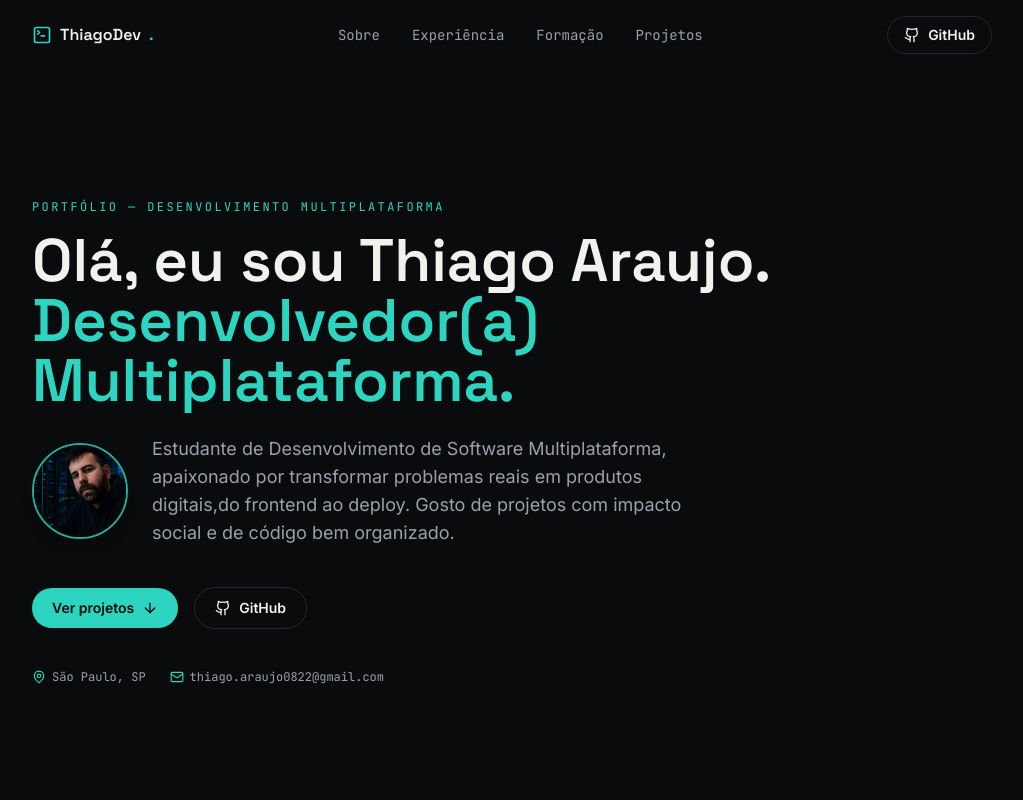
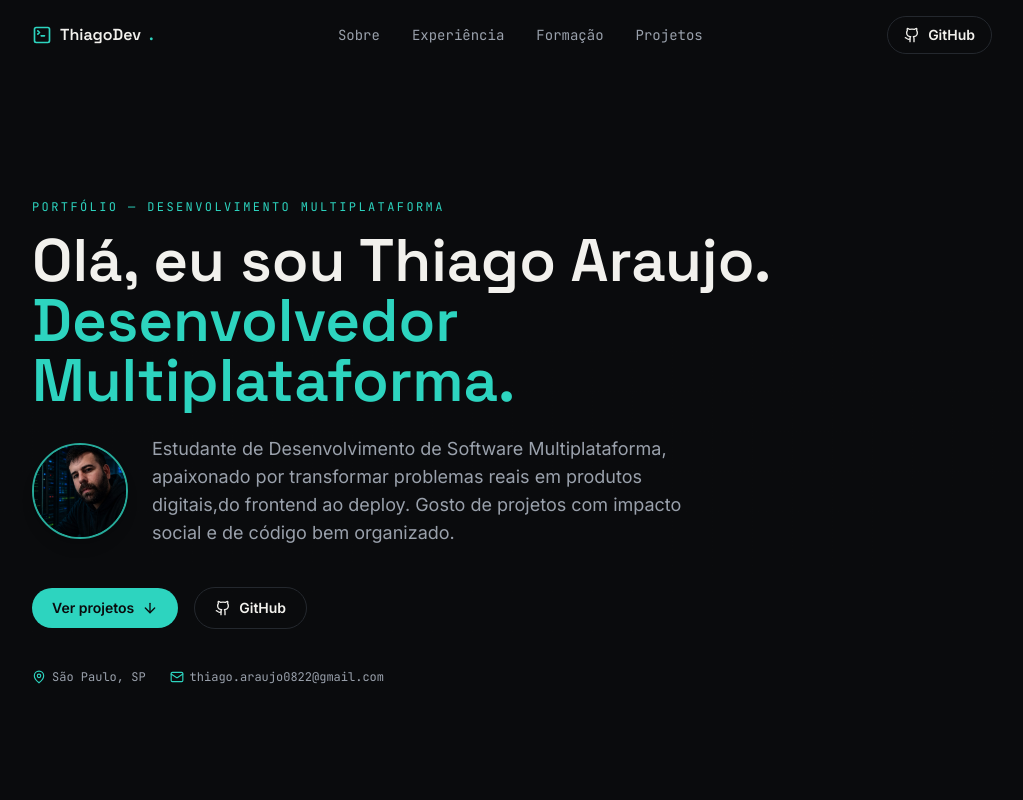
Before and after one commit to AraujoThiago0822/fatec-portfolio, a React (Vite) app in the folder fatec-portfolio/: page / in a window 1280 px wide. Shown: the top 800 px of the page, without its empty margins (128-1151 px from the left). Built offline with nearby package versions, Linux system fonts and the light colour scheme.

Commit message:
fix: ajuste profile

```diff
--- a/fatec-portfolio/src/data/profile.js
+++ b/fatec-portfolio/src/data/profile.js
@@ -2,7 +2,7 @@
 
 export const profile = {
   name: 'ThiagoDev',
-  role: 'Desenvolvedor(a) Multiplataforma',
+  role: 'Desenvolvedor Multiplataforma',
   photo: '/profile.jpeg',
   github: 'https://github.com/AraujoThiago0822',
   linkedin: 'www.linkedin.com/in/thiago-araujo-2997b5288',
```
